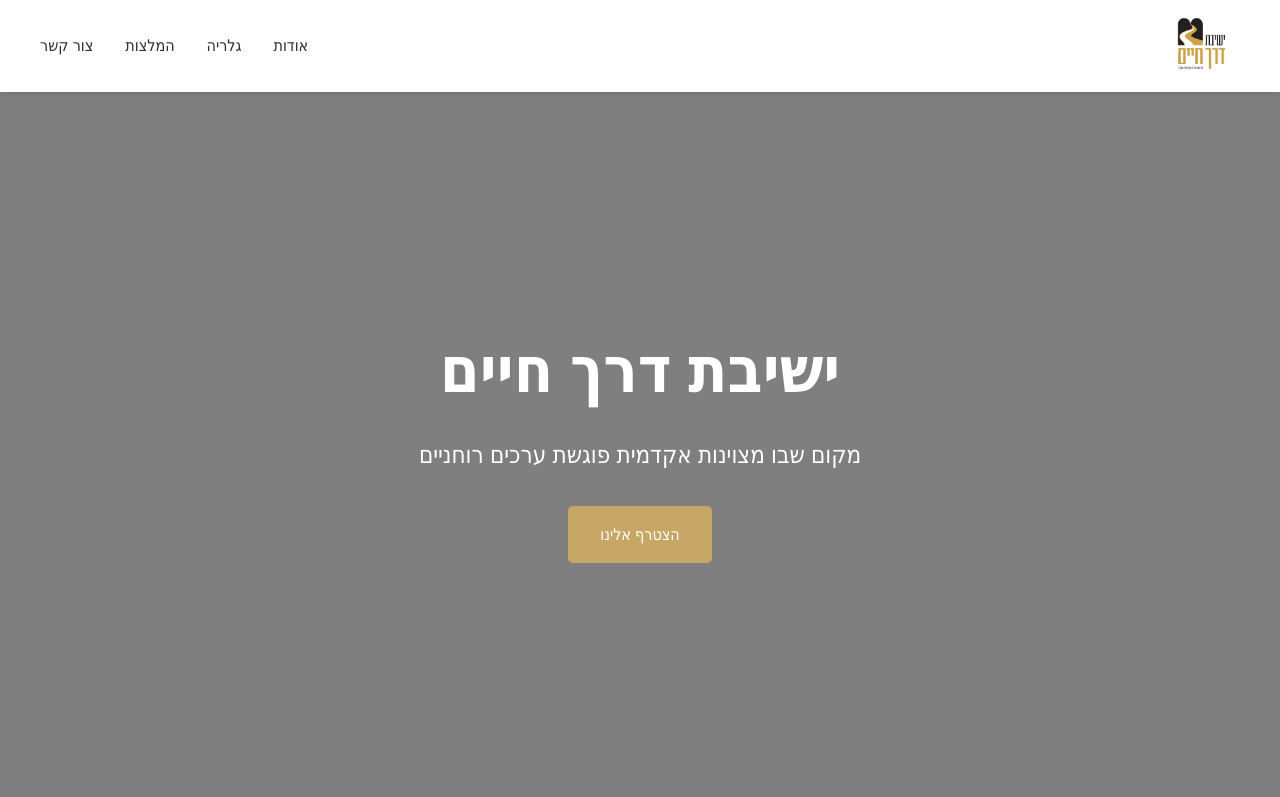
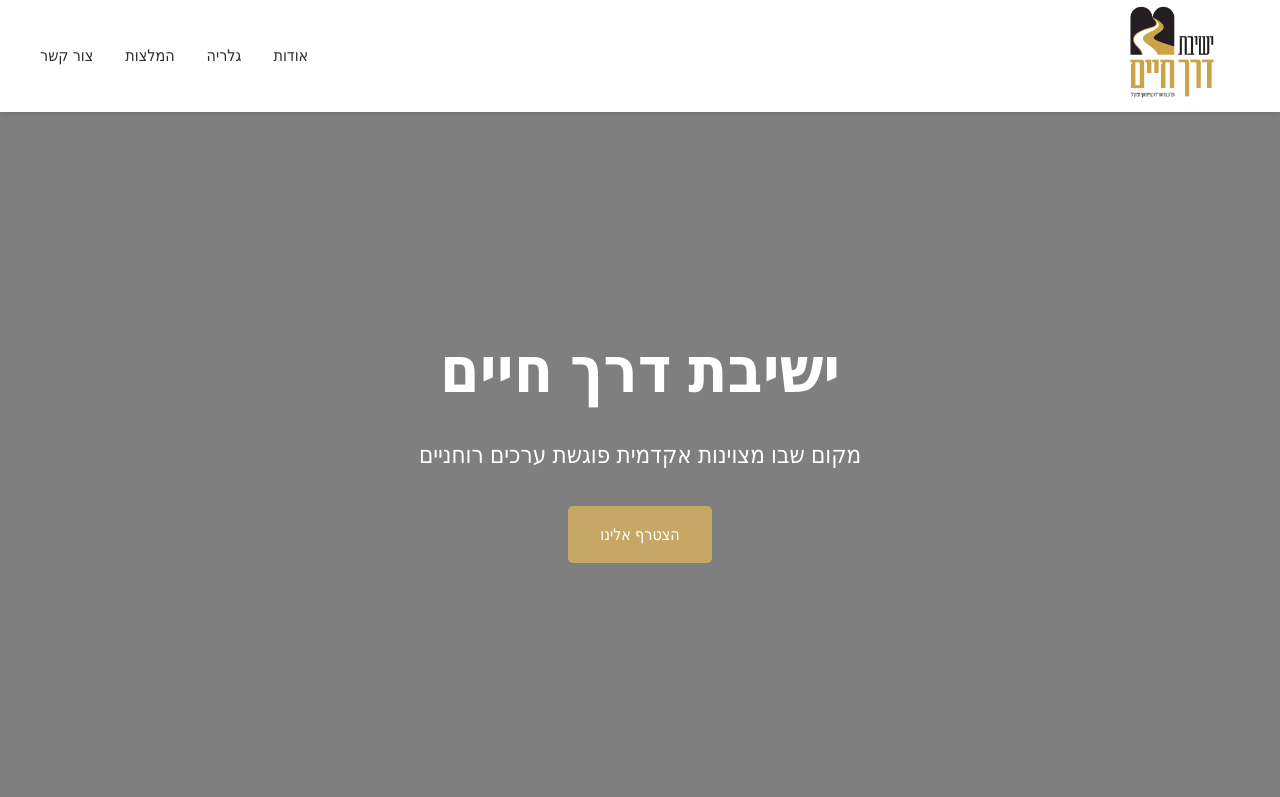
Before and after one commit to yairgolo/yeshiva, a plain HTML site: page index.html in a window 1280 px wide. Shown: the top 797 px of the page. Drawn offline with Linux system fonts and the light colour scheme.

Commit message:
Initial commit

```diff
--- a/index.html
+++ b/index.html
@@ -68,6 +68,18 @@
 
         .nav-links a:hover {
             color: var(--primary-color);
+        }
+
+
+        .logo-container {
+            display: flex;
+            align-items: center;
+            height: 80px;
+        }
+
+        .logo-container img {
+            width: 150px;
+            height: auto;
         }
 
         /* Hero Section */
@@ -283,7 +295,9 @@
 <body>
     <header class="header">
         <nav class="nav-container">
-            <img src="./assets/לוגו צבעוני_241217_142727.jpg" alt="לוגו ישיבת דרך חיים" class="logo">
+            <div class="logo-container">
+                <img src="./assets/לוגו צבעוני_241217_142727.jpg" alt="לוגו ישיבת דרך חיים" class="logo">
+            </div>
             <div class="nav-links">
                 <a href="#about">אודות</a>
                 <a href="#gallery">גלריה</a>
```
